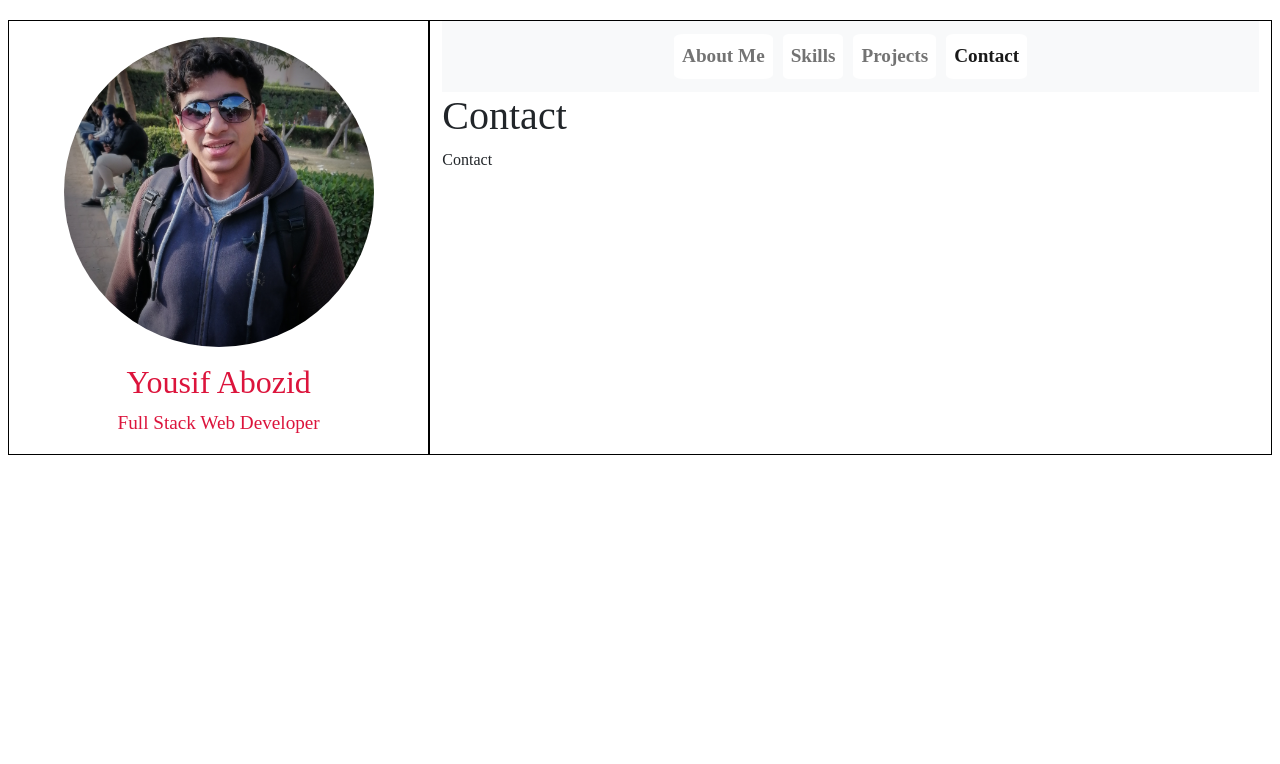
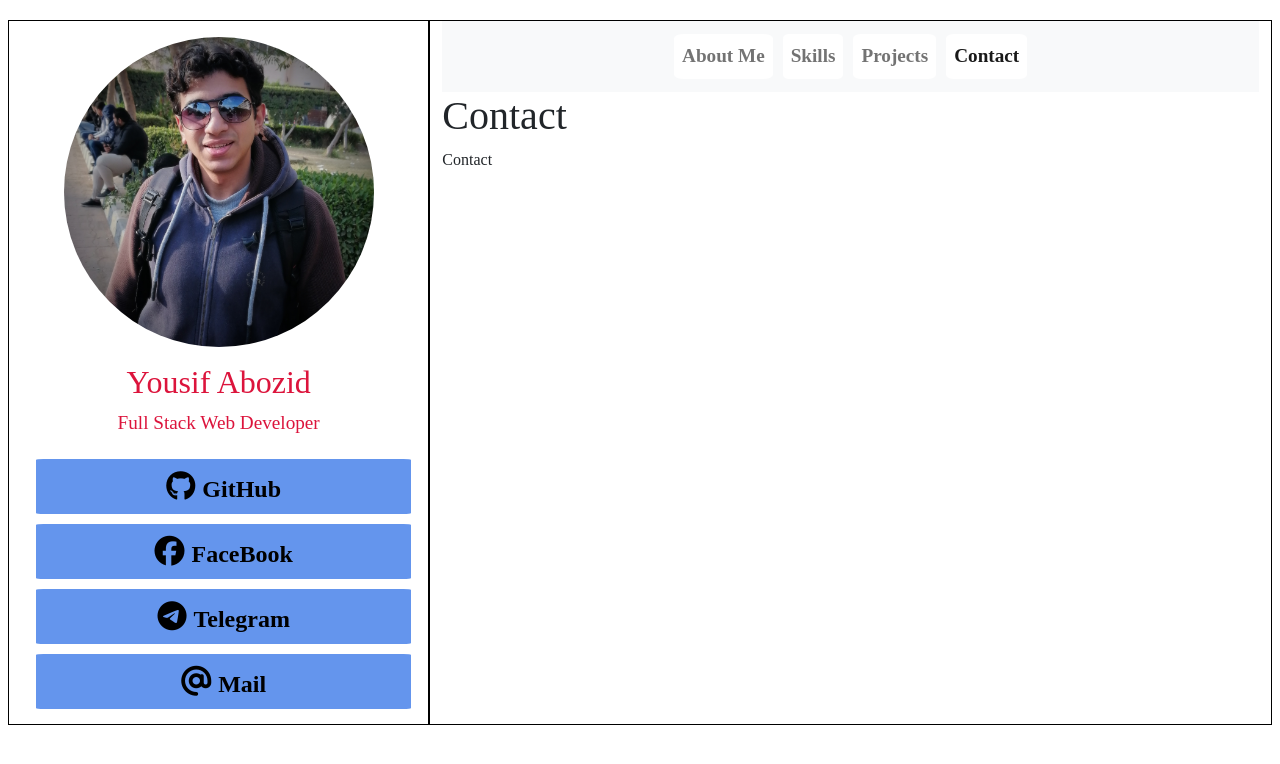
Before and after one commit to YousifAbozid/Resume, a Next.js app: page /contact in a window 1280 px wide. Shown: the top 764 px of the page. Built offline with nearby package versions, Linux system fonts and the light colour scheme; a web font is replaced by a local one.

Commit message:
add social buttons

```diff
--- a/components/Layout.js
+++ b/components/Layout.js
@@ -1,6 +1,7 @@
 import React from "react"
 import Avatar from "./Avatar"
 import NavBar from "./NavBar"
+import SocialButtons from "./SocialButtons"
 
 const Layout = ({ children }) => {
     return (
@@ -11,6 +12,7 @@ const Layout = ({ children }) => {
                     <h2>Yousif Abozid</h2>
                     <p>Full Stack Web Developer</p>
                 </div>
+                <SocialButtons />
             </div>
             <div className="col-md-8" style={{ border: "1px solid black" }}>
                 <NavBar />
--- /dev/null
+++ b/components/SocialButtons.js
@@ -0,0 +1,48 @@
+const SocialButtons = () => {
+    return (
+        <div className="social_buttons">
+            <a
+                href="https://github.com/YousifAbozid"
+                target="_blank"
+                rel="noopener noreferrer"
+            >
+                <span>
+                    <i className="fab fa-github"></i>
+                </span>
+                GitHub
+            </a>
+            <a
+                href="https://facebook.com/YousifAbozid"
+                target="_blank"
+                rel="noopener noreferrer"
+            >
+                <span>
+                    <i className="fab fa-facebook"></i>
+                </span>
+                FaceBook
+            </a>
+            <a
+                href="https://t.me/YousifAbozid"
+                target="_blank"
+                rel="noopener noreferrer"
+            >
+                <span>
+                    <i className="fab fa-telegram"></i>
+                </span>
+                Telegram
+            </a>
+            <a
+                href="mailto:yousif.abozid@yahoo.com"
+                target="_blank"
+                rel="noopener noreferrer"
+            >
+                <span>
+                    <i className="fas fa-at"></i>
+                </span>
+                Mail
+            </a>
+        </div>
+    )
+}
+
+export default SocialButtons
--- a/styles/globals.css
+++ b/styles/globals.css
@@ -5,16 +5,11 @@ body {
     font-family: "Della Respira", serif;
 }
 
-a {
-    color: inherit;
-    text-decoration: none;
-}
-
 * {
     box-sizing: border-box;
 }
 
-button {
+nav button {
     border: hidden;
     padding: 5px;
     margin: 5px;
@@ -26,7 +21,7 @@ button {
     transition: 0s background-color;
 }
 
-button:hover {
+nav button:hover {
     background-color: cyan;
     transition-delay: 100ms;
 }
@@ -56,3 +51,35 @@ p {
     text-align: center;
     color: crimson;
 }
+
+.social_buttons {
+    display: flex;
+    flex-direction: column;
+    justify-content: center;
+    margin: 0 0 10px 10px;
+}
+
+.social_buttons span {
+    margin-right: 7px;
+    font-size: 30px;
+}
+
+.social_buttons a {
+    min-width: 25px;
+    border: hidden;
+    padding: 5px;
+    margin: 5px;
+    border-radius: 2%;
+    font-size: x-large;
+    font-weight: 700;
+    text-align: center;
+    text-decoration: none;
+    color: black;
+    background-color: cornflowerblue;
+    transition: 0s background-color;
+}
+
+.social_buttons a:hover {
+    background-color: cyan;
+    transition-delay: 100ms;
+}
```
